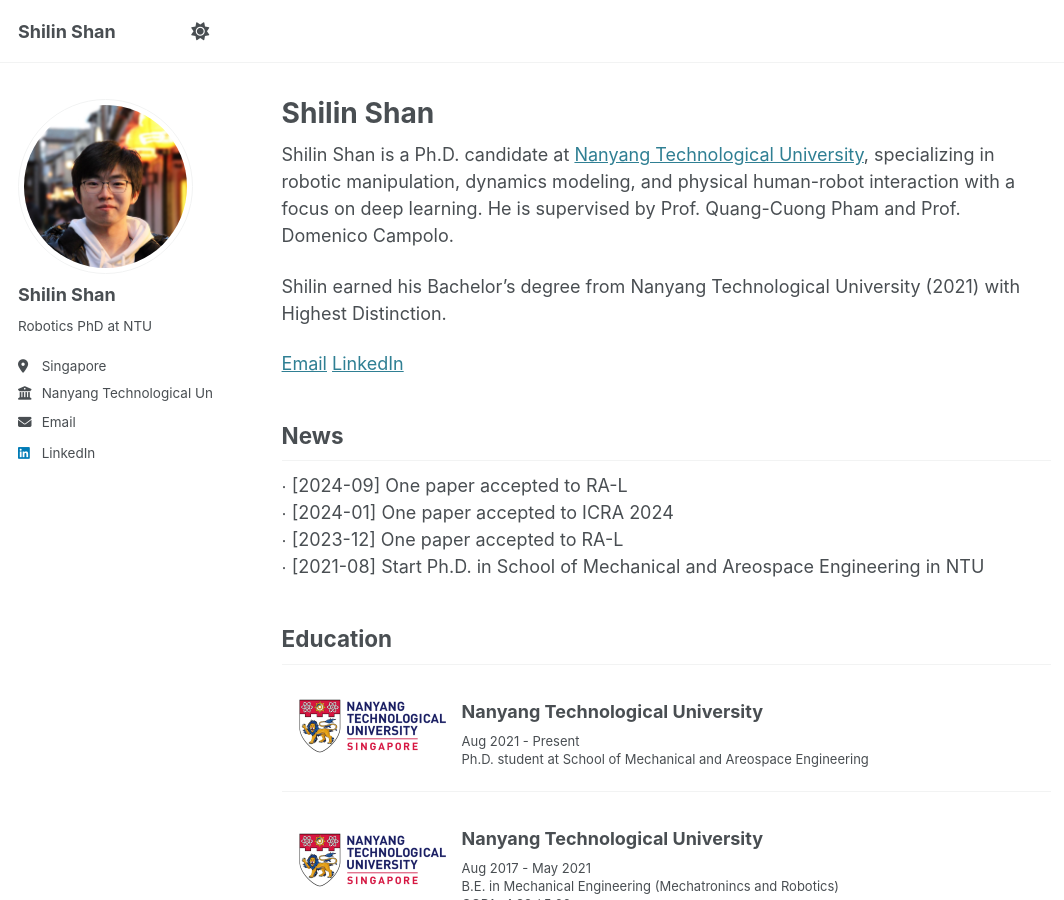
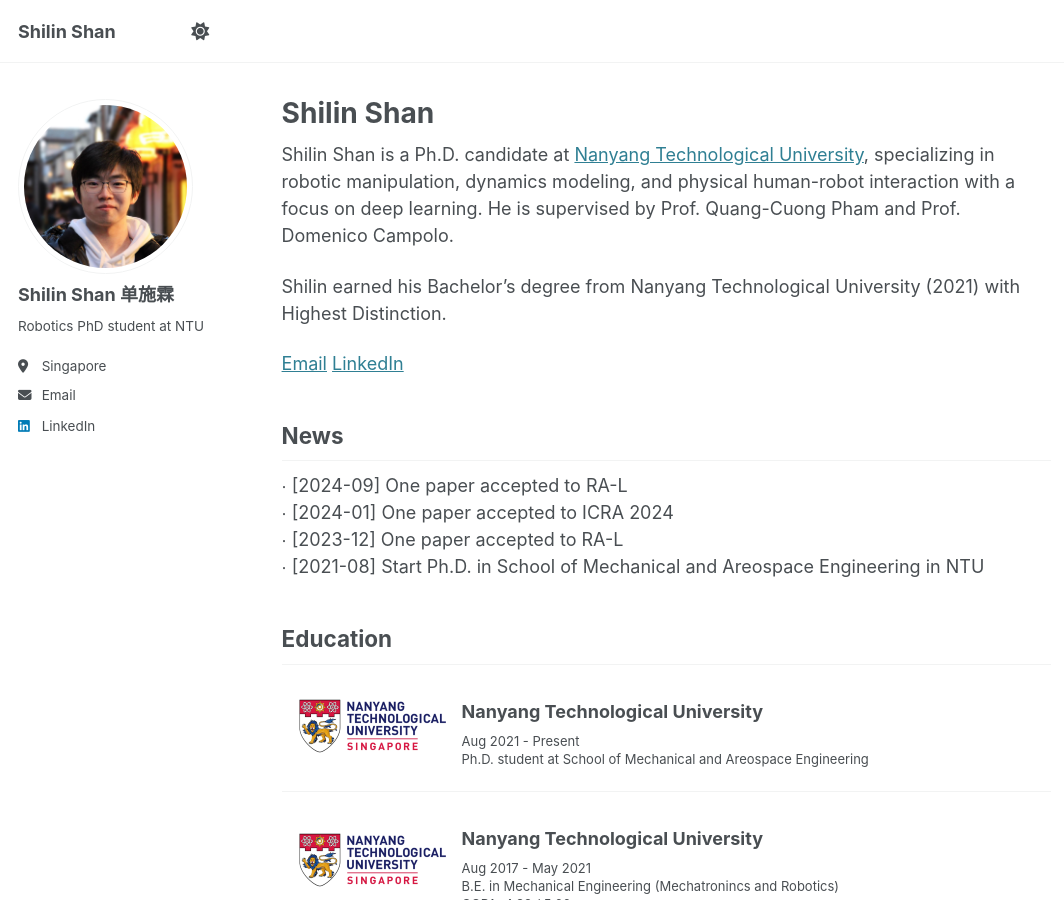
Before and after one commit to ShanShilin/ShanShilin.github.io, a Jekyll site: the page built from _pages/about.md, in a window 1280 px wide and 900 px high. Shown: the whole window, without its empty margins (0-1064 px from the left). Built offline with Jekyll 4.4.1, drawn with Linux system fonts in a browser that asks for light colours.

Commit message:
Update _config.yml

```diff
--- a/_config.yml
+++ b/_config.yml
@@ -22,13 +22,12 @@ repository               : "academicpages/academicpages.github.io"
 #               Additional customization can be done by editing /_includes/author-profile.html
 author:
   # Biographic information
-  name             : "Shilin Shan"
+  name             : "Shilin Shan 单施霖"
   avatar           : "Shilin Shan.jpg"
-  bio              : "Robotics PhD at NTU"
-  pronouns         : # example: "she/her"
+  bio              : "Robotics PhD student at NTU"
   location         : "Singapore"
-  employer         : "Nanyang Technological University"
-  uri              : # URL
+  employer         :
+  uri              :
   email            : "SHILIN001@e.ntu.edu.sg"
 
   # Academic websites
```
